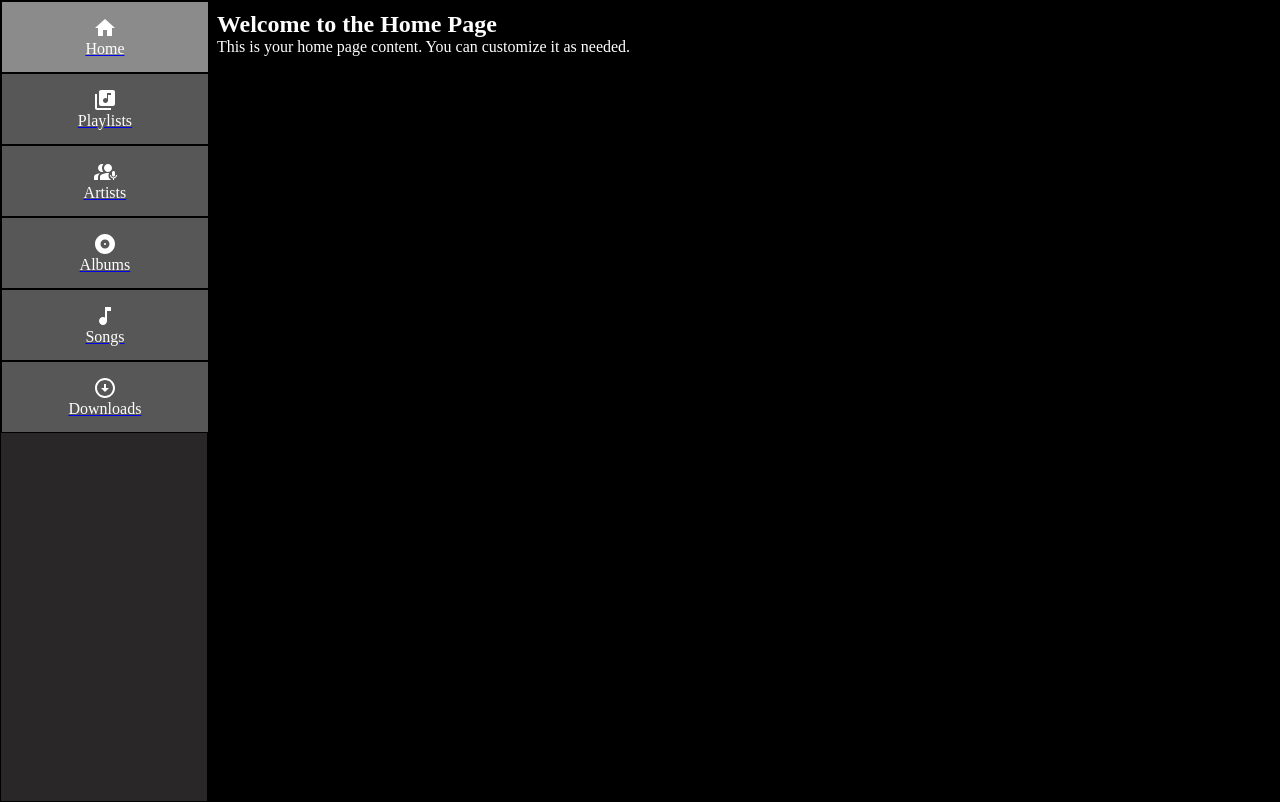
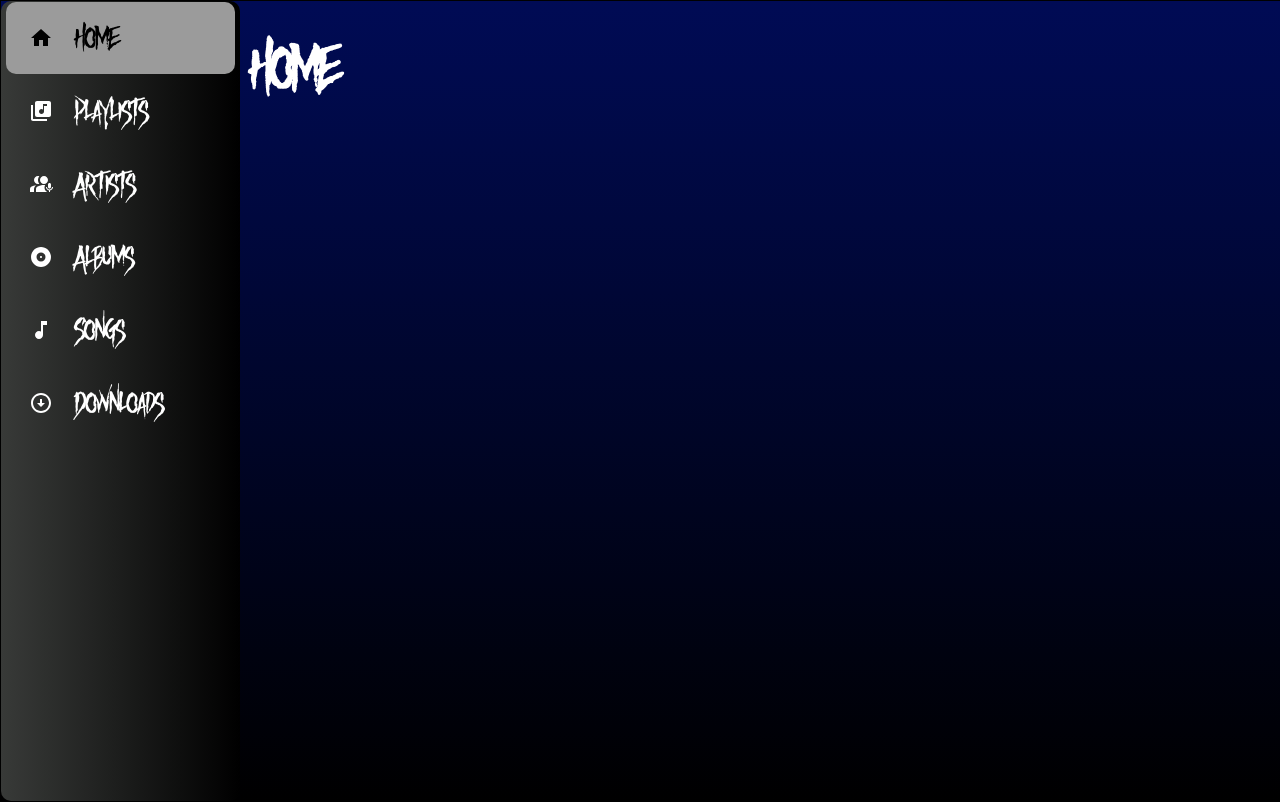
Before and after one commit to Tarsum67/Music-app, a React (Vite) app in the folder client/: page / in a window 1280 px wide. Built offline with nearby package versions, Linux system fonts and the light colour scheme.

Commit message:
added css to side bar and home-pg

```diff
--- a/client/src/App.css
+++ b/client/src/App.css
@@ -1,3 +1,7 @@
+@font-face{
+  font-family: Head;
+  src:url(../Fonts/Graph.otf);
+}
 *{
   margin: 0;
   padding: 0;
@@ -18,59 +22,74 @@ body{
   color: white;
   border: 1px black solid;
   display: flex;
+
+  background: linear-gradient(to top,rgb(0, 0, 0),rgb(0, 11, 85));
 }
 .Sidebar {
   height: auto;
   padding: 0;
-  width: 250px;
+  width: 300px;
   background-color: rgb(41, 39, 39);
+  background: linear-gradient(to right, #383a38, #000000);
+  border-radius: 10px;
 
 }
+
 .Sidebar .row {
-  width: 100%;
+  width: 95%;
   height: 70px;
-  background-color: rgb(87, 87, 87);
-  border: 1px solid rgb(0, 0, 0);
   list-style-type: none;
   margin: 0%;
   display: flex;
   flex-direction: row;
   justify-content: center;
   align-items: center;
-  font-family: cursive;
+  /* font-family: cursive; */
+  font-family: Head;
+  border-radius: 10px;
+  padding: 1px;
+  margin: 1px;
+  margin-left: 2%;
 
 
 }
 .Sidebar .row:hover {
   cursor: pointer;
-  background-color: rgb(139, 139, 139);
+  color: black ;
+  background-color: rgb(155, 155, 155);
 }
 .Sidebar #active {
-  background-color: rgb(139, 139, 139);
+  color: rgb(0, 0, 0) ;
+  background-color: rgb(155, 155, 155);
 }
 .row #icon {
   flex: 30%;
   display: grid;
   place-items:center;
-  color:white
+
+  text-decoration: none;
 }
+
 .row #title {
   flex: 70%;
-  color:white;
-  text-decoration: none;
+
+
+
 }
 .Content{
  width: 100%;
   padding: 10px;
 }
 .Home-PG{
-  background-color: black;
-  color: white;
+   color: white;
 
 
 }
+.Home-PG h1 {
+  font-family:head;
+}
 .playlist-PG{
-  color: black;
+  color: rgb(255, 255, 255);
 }
 
 /*
--- a/client/src/Pages/Home.jsx
+++ b/client/src/Pages/Home.jsx
@@ -1,17 +1,14 @@
-import React from 'react'
-import '../App.css'
+import React from "react";
+import "../App.css";
 
 function Home() {
   return (
     <>
-
-      <div className='Home-PG'>
-
-    <h2>Welcome to the Home Page</h2>
-    <p>This is your home page content. You can customize it as needed.</p>
-    </div>
+      <div className="Home-PG">
+        <h1>Home</h1>
+      </div>
     </>
-  )
+  );
 }
 
-export default Home
+export default Home;
--- a/client/src/components/sidebar.jsx
+++ b/client/src/components/sidebar.jsx
@@ -1,35 +1,23 @@
-
-
-import React, { useState } from 'react';
-import { Link, useLocation } from 'react-router-dom';
-import '../App.css';
-import { sidebarData } from './sidebarData';
-
+import "../App.css";
+import { sidebarData } from "./sidebarData";
 
 function Sidebar({ children }) {
-  const location = useLocation();
-  const [selectedLink, setSelectedLink] = useState(null);
-
-  const handleLinkClick = (link) => {
-    setSelectedLink(link);
-  };
   return (
-    <div className='Display'>
-      <ul className='Sidebar'>
+    <div className="Display">
+      <ul className="Sidebar">
         {sidebarData.map((val, key) => (
-          <li key={key}
-          className='row'
-          id={location.pathname === val.link ? 'active' : ''}
-          onClick={() => handleLinkClick(val.link)}
+          <li
+            key={key}
+            className="row"
+            id={window.location.pathname === val.link ? "active" : ""}
+            onClick={() => (window.location.pathname = val.link)}
           >
-            <Link to={val.link}>
-              <div id='icon'>{val.icon}</div>
-              <div id='title'>{val.title}</div>
-            </Link>
+            <div id="icon">{val.icon}</div>
+            <div id="title">{val.title}</div>
           </li>
         ))}
       </ul>
-      <main className='Content'>{children}</main>
+      <main className="Content">{children}</main>
     </div>
   );
 }
```
Also changed, not shown: client/src/Pages/Albums.jsx (+5 -6 lines), client/src/components/sidebarData.jsx (+26 -26 lines), client/Fonts/Graph.otf (added).
